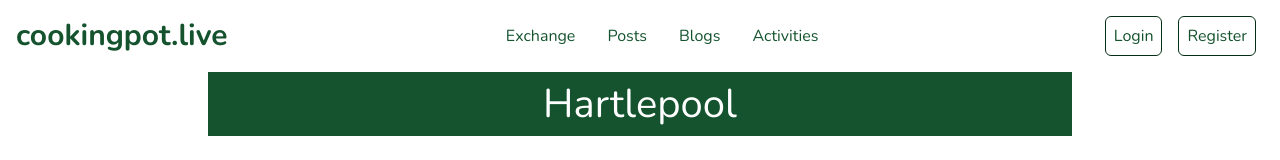
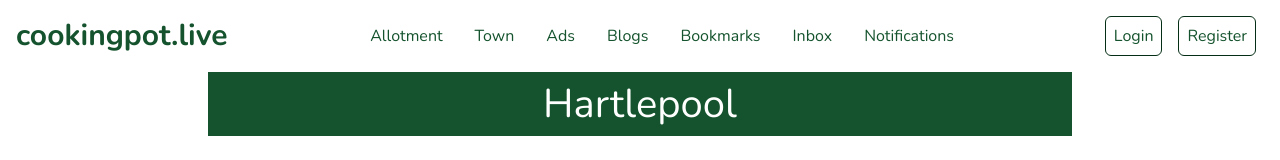
Before and after one commit to CraigAT1181/fe-agrarian-react, a React (Vite) app: page /towns/Hartlepool in a window 1280 px wide. Shown: the top 160 px of the page. Built offline with nearby package versions, Linux system fonts and the light colour scheme; no server answers.

Commit message:
Corrected errors around Settings and deleting account, along with updaing route in api.js.

```diff
--- a/src/api/api.js
+++ b/src/api/api.js
@@ -60,10 +60,12 @@ export const logout = async () => {
   }
 };
 
-export const deleteUser = async (userId) => {
+export const deleteUser = async (user_id, auth_id) => {
   try {
-    const { data } = await api.delete(`/users/${userId}`);
-    return data.message;
+    const { data } = await api.delete(`/users/${user_id}/${auth_id}`);
+
+    return data;
+
   } catch (error) {
     console.error("Error deleting user:", error);
     throw error;
--- a/src/components/Allotment.jsx
+++ b/src/components/Allotment.jsx
@@ -11,6 +11,7 @@ import PostSubmit from "./posts/PostSubmit";
 export default function Allotment() {
   const { postAddition, postDeletion } = usePosts();
   const { user } = useAuth();
+
   const { site } = useParams();
   const [allotmentPosts, setAllotmentPosts] = useState({});
 
@@ -48,6 +49,7 @@ export default function Allotment() {
 
   useEffect(() => {
     fetchPosts();
+    console.log(user);
   }, [user]);
 
   const handleDeletePost = async (postId) => {
--- a/src/components/NavbarHeader.jsx
+++ b/src/components/NavbarHeader.jsx
@@ -6,53 +6,64 @@ export default function NavbarHeader({ pageTitle }) {
   const { user } = useAuth();
   return (
     <nav className="navbar">
-      {user && (
       <Link
-          to="/home"
+        to={`/allotments/${user?.allotments.allotment_name}`}
         className={`nav-item ${
-            pageTitle === "Home" ? "selected-nav-item" : ""
-          }`}>
-          Home
+          pageTitle === "Allotment" ? "selected-nav-item" : ""
+        }`}
+      >
+        Allotment
       </Link>
-      )}
 
       <Link
-        to="/exchange"
+        to={`/towns/${user?.towns.town_name}`}
         className={`nav-item ${
-          pageTitle === "Exchange" ? "selected-nav-item" : ""
-        }`}>
-        Exchange
+          pageTitle === "Town" ? "selected-nav-item" : ""
+        }`}
+      >
+        Town
       </Link>
       <Link
         to="/posts"
         className={`nav-item ${
           pageTitle === "Posts" ? "selected-nav-item" : ""
-        }`}>
-        Posts
+        }`}
+      >
+        Ads
       </Link>
       <Link
         to="/blogs"
         className={`nav-item ${
           pageTitle === "Blogs" ? "selected-nav-item" : ""
-        }`}>
+        }`}
+      >
         Blogs
       </Link>
       <Link
-        to="/activities"
+        to="/bookmarks"
         className={`nav-item ${
           pageTitle === "Activities" ? "selected-nav-item" : ""
-        }`}>
-        Activities
+        }`}
+      >
+        Bookmarks
       </Link>
-      {user && (
+
       <Link
-          to="/messenger"
+        to="/inbox"
         className={`nav-item ${
           pageTitle === "Messenger" ? "selected-nav-item" : ""
-          }`}>
-          Messenger
+        }`}
+      >
+        Inbox
       </Link>
-      )}
+      <Link
+        to="/notifications"
+        className={`nav-item ${
+          pageTitle === "Messenger" ? "selected-nav-item" : ""
+        }`}
+      >
+        Notifications
+      </Link>
     </nav>
   );
 }
--- a/src/components/settings/Settings.jsx
+++ b/src/components/settings/Settings.jsx
@@ -20,7 +20,7 @@ export default function Settings() {
     ) {
       setIsLoading(true);
 
-      deleteUser(user.user_id)
+      deleteUser(user.user_id, user.auth_user_id)
         .then(() => {
           setIsLoading(false);
           handleLogout();
@@ -41,7 +41,8 @@ export default function Settings() {
       <div className="flex justify-end pb-2">
         <button
           className="flex border-2 border-gray-700 rounded-full px-8 relative"
-          onClick={() => navigate(-1)}>
+          onClick={() => navigate(-1)}
+        >
           <i className="fa-solid absolute top-1 left-1 fa-chevron-left"></i>
           <span>Back</span>
         </button>
@@ -53,7 +54,8 @@ export default function Settings() {
           disabled={isLoading}
           className={`bg-red-500 text-white py-2 px-4 rounded ${
             isLoading ? "opacity-50" : "hover:bg-red-600"
-          }`}>
+          }`}
+        >
           {isLoading ? "Deleting..." : "Delete Account"}
         </button>
       </div>
--- a/src/components/utilities/Welcome.jsx
+++ b/src/components/utilities/Welcome.jsx
@@ -1,4 +1,4 @@
-import React, { useEffect } from "react";
+import { useEffect } from "react";
 import { useNavigate } from "react-router-dom";
 import { useAuth } from "../contexts/AuthContext";
 
@@ -17,12 +17,4 @@ export default function Welcome() {
       navigate("/towns/Hartlepool");
     }
   };
-
-  return (
-    <div>
-      {
-        "Insert a post display here of conversations taking place in a random allotment or town."
-      }
-    </div>
-  );
 }
```
Lines whose indentation alone changed are shown as unchanged.
